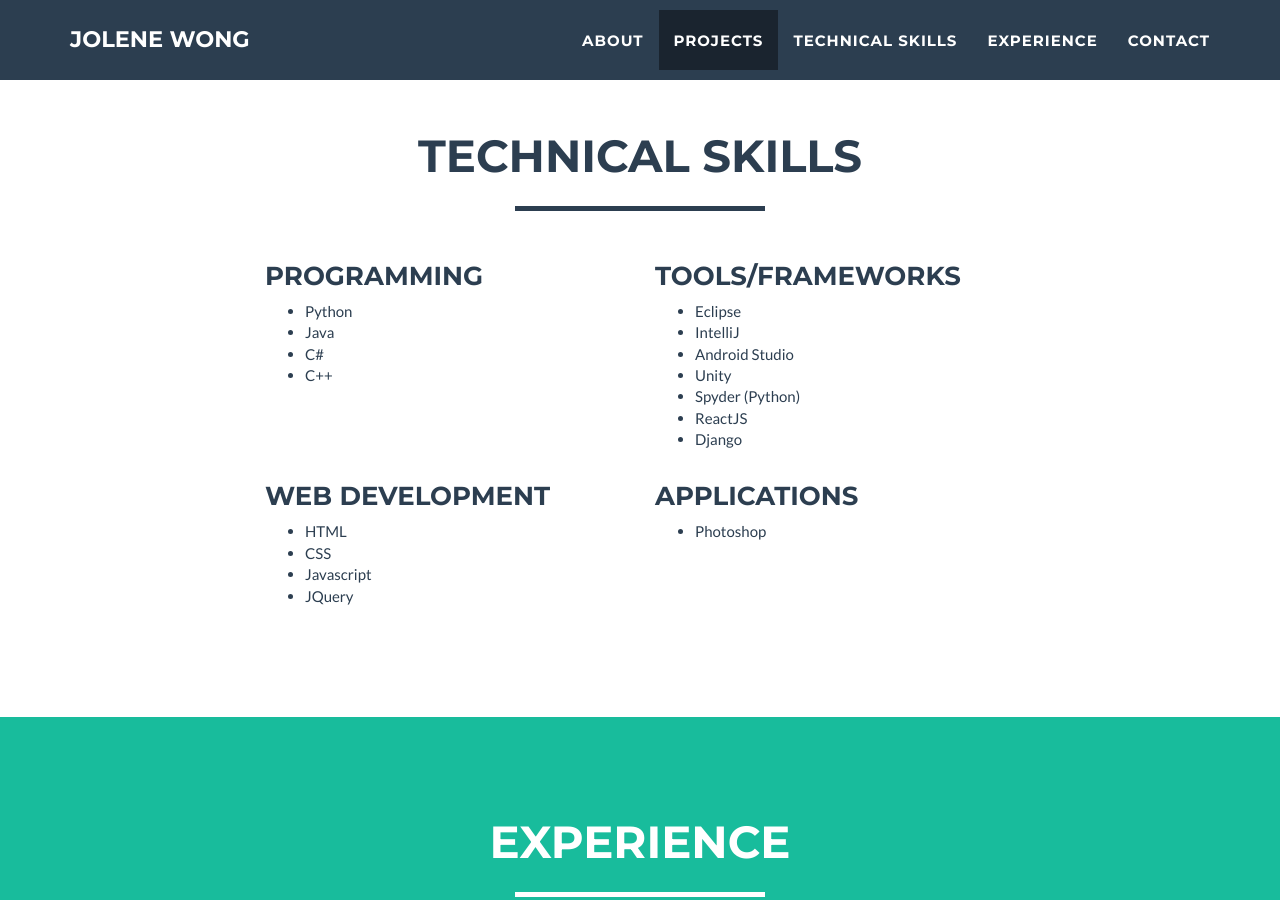
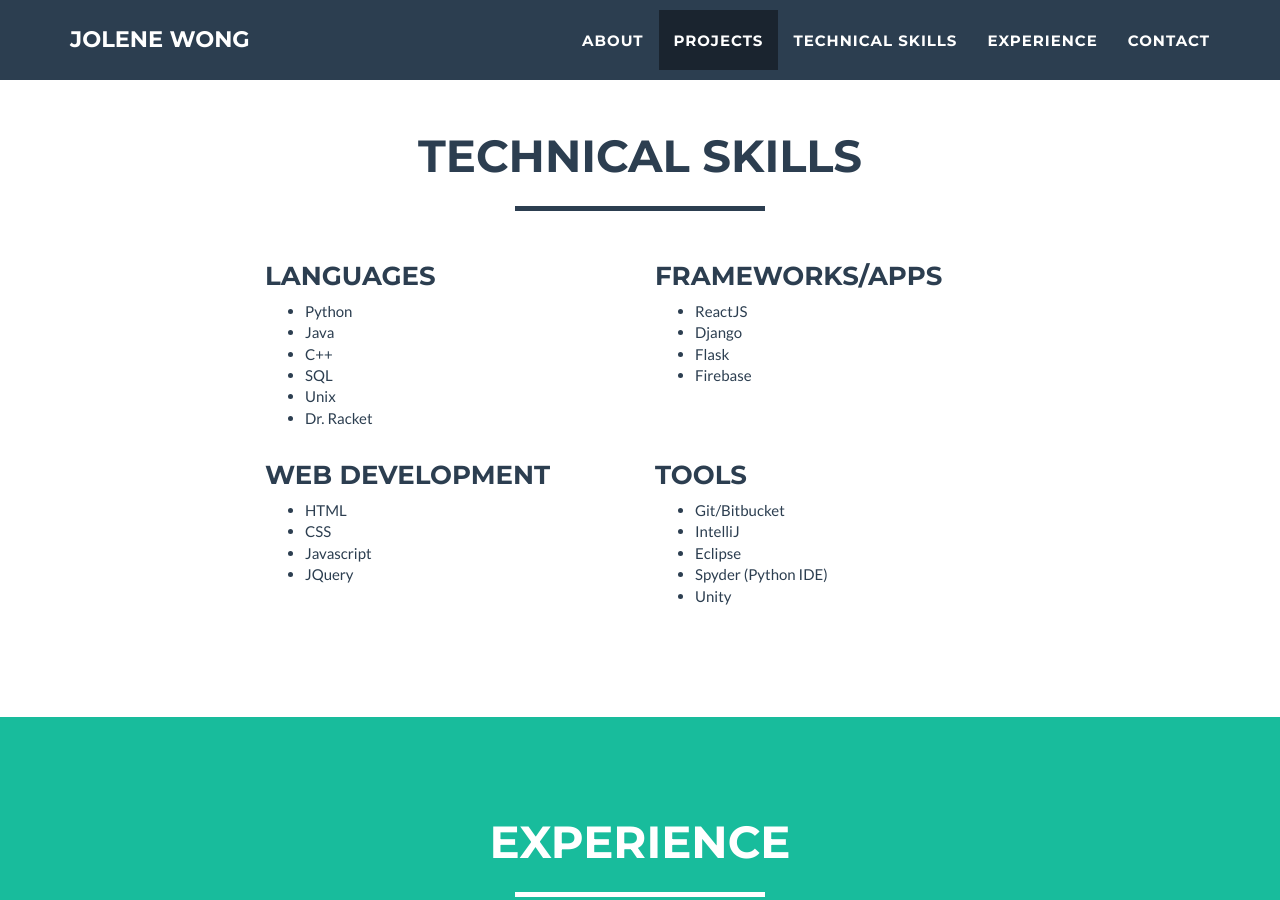
Before and after one commit to milktea02/milktea02.github.io, a Jekyll site: the page built from index.html, in a window 1280 px wide and 900 px high, scrolled down 2708 px. Built offline with Jekyll 4.4.1, drawn with Linux system fonts in a browser that asks for light colours; comment, search, counter and statistics services are not loaded.

Commit message:
tech skills update omg how do I categorize this

```diff
--- a/_includes/technical_skills.html
+++ b/_includes/technical_skills.html
@@ -9,24 +9,23 @@
             </div>
             <div class="row">
                 <div class="col-lg-4 col-lg-offset-2">
-                    <h3>Programming</h3>
+                    <h3>Languages</h3>
                         <ul>
                             <li>Python</li>
                             <li>Java</li>
-                            <li>C#</li>
                             <li>C++</li>
+                            <li>SQL</li>
+                            <li>Unix</li>
+                            <li>Dr. Racket</li>
                         </ul>
                 </div>
                 <div class="col-lg-4">
-                    <h3>Tools/Frameworks</h3>
+                    <h3>Frameworks/Apps</h3>
                     <ul>
-                        <li>Eclipse</li>
-                        <li>IntelliJ</li>
-                        <li>Android Studio</li>
-                        <li>Unity</li>
-                        <li>Spyder (Python)</li>
                         <li>ReactJS</li>
                         <li>Django</li>
+                        <li>Flask</li>
+                        <li>Firebase</li>
                     </ul>
                 </div>
             </div>
@@ -42,9 +41,13 @@
                         </ul>
                 </div>
                 <div class="col-lg-4">
-                    <h3>Applications</h3>
+                    <h3>Tools</h3>
                     <ul>
-                        <li>Photoshop</li>
+                        <li>Git/Bitbucket</li>
+                        <li>IntelliJ</li>
+                        <li>Eclipse</li>
+                        <li>Spyder (Python IDE)</li>
+                        <li>Unity</li>
                     </ul>
                 </div>
             </div>
```
